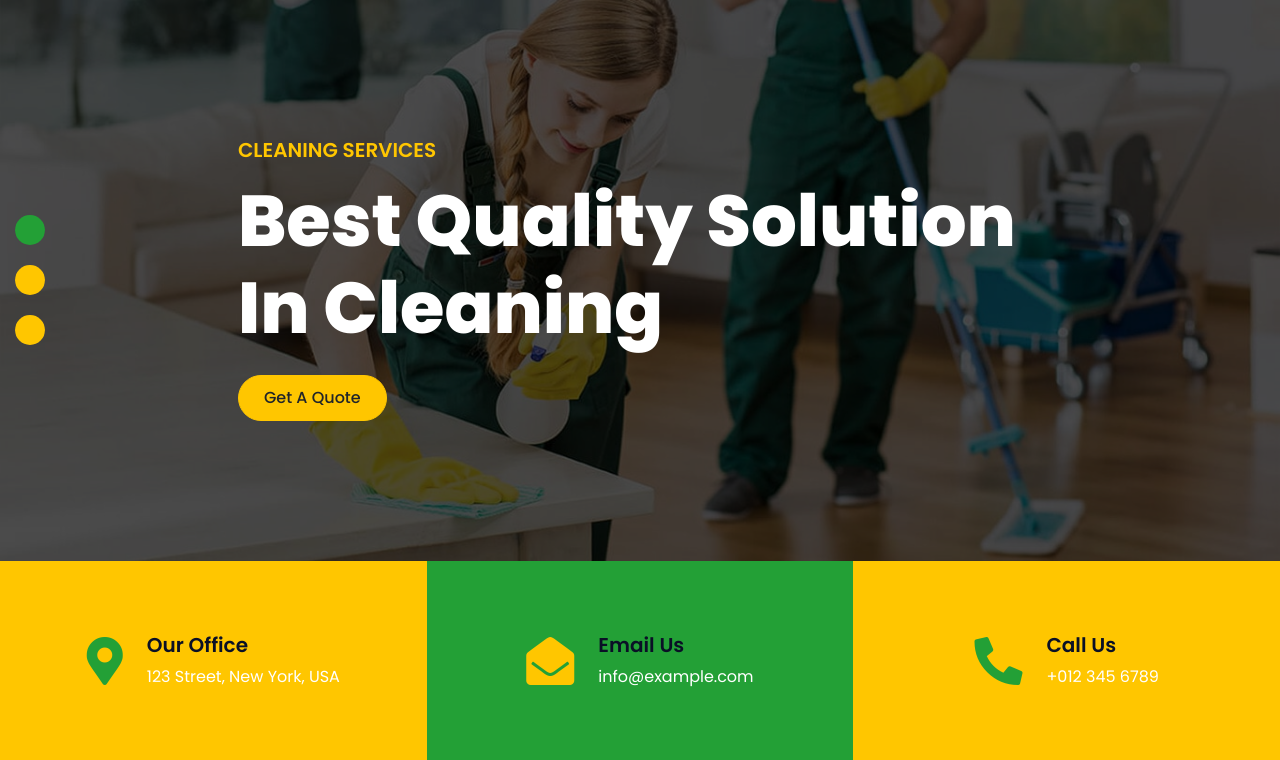
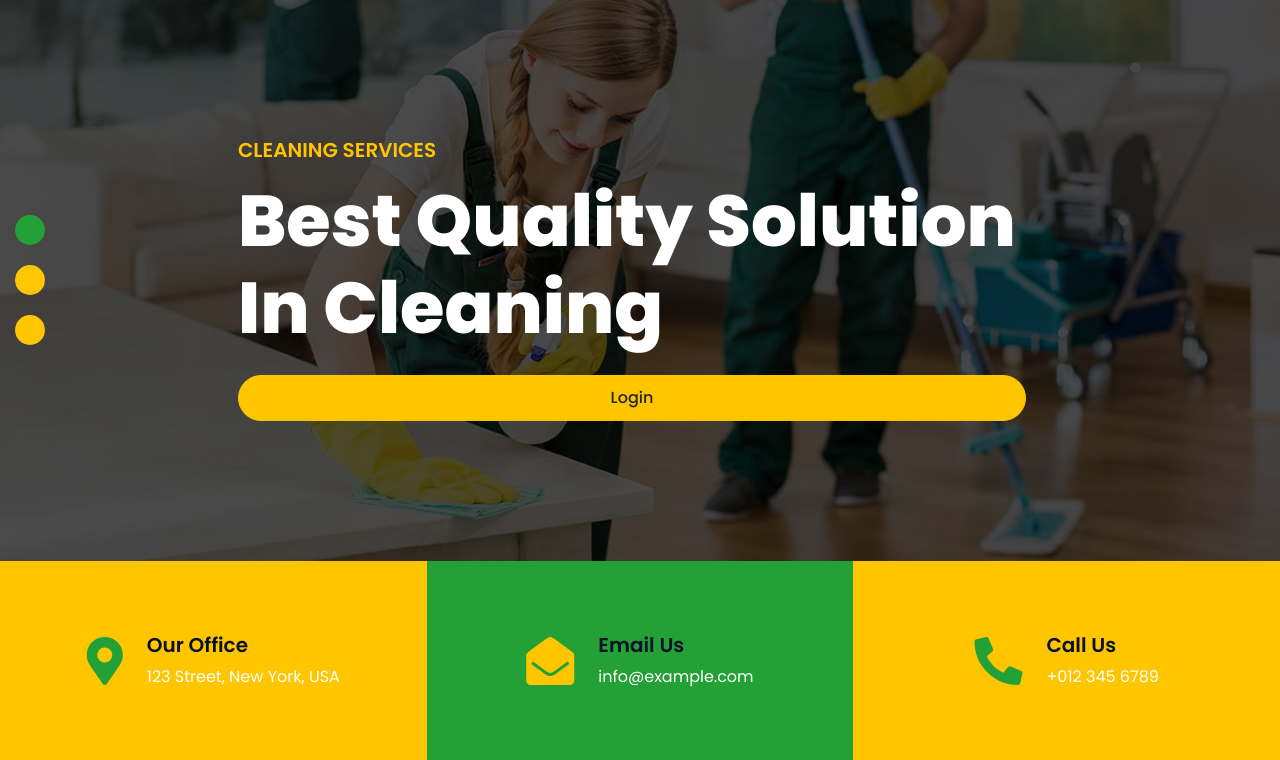
Before and after one commit to MBek001/CleaningService, a Django app: template templates/index.html in a window 1280 px wide. Shown: the part 127-887 px from the top of the page. Run offline with Django 3.2, Linux system fonts and the light colour scheme; the template is opened without the code that fills it, so the values that code supplies are empty; some libraries are stand-ins or nearby versions.

Commit message:
Update index.html

```diff
--- a/templates/index.html
+++ b/templates/index.html
@@ -126,7 +126,18 @@
                         <div class="p-5" style="width: 100%; max-width: 900px;">
                             <h5 class="text-primary text-uppercase mb-md-3">Cleaning Services</h5>
                             <h1 class="display-3 text-white mb-md-4">Best Quality Solution In Cleaning</h1>
-                            <a href="" class="btn btn-primary">Get A Quote</a>
+                            <div class="nav-item dropdown">
+                                {% if request.user.is_authenticated %}
+                                <a href="#" class="btn btn-primary mr-3 d-none d-lg-block dropdown-toggle-split" data-toggle="dropdown">Profile</a>
+                                <div class=" btn-primary dropdown-menu dropdown-menu-lg-right rounded-0 mb-0">
+                                    <a href="{% url 'profile' %}" class="dropdown-item">Manage Account</a>
+                                    <a href="{% url 'logout' %}" class="dropdown-item">Logout</a>
+                                    <a href="{% url 'referral'%}" class="dropdown-item">Referral</a>
+                                </div>
+                            </div>
+                        {% else %}
+                            <a href="{% url 'login' %}" class="btn btn-primary mr-3 d-none d-lg-block">Login</a>
+                        {% endif %}
                         </div>
                     </div>
                 </div>
```
